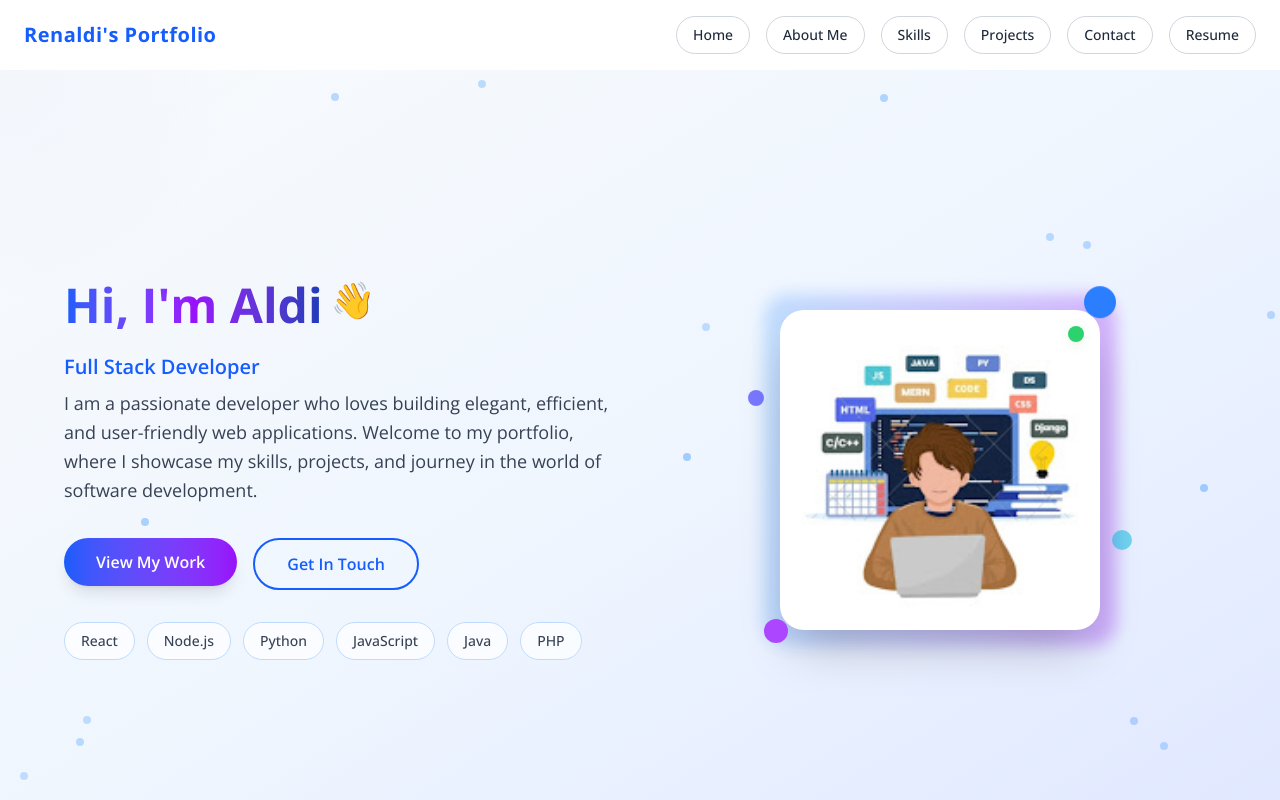
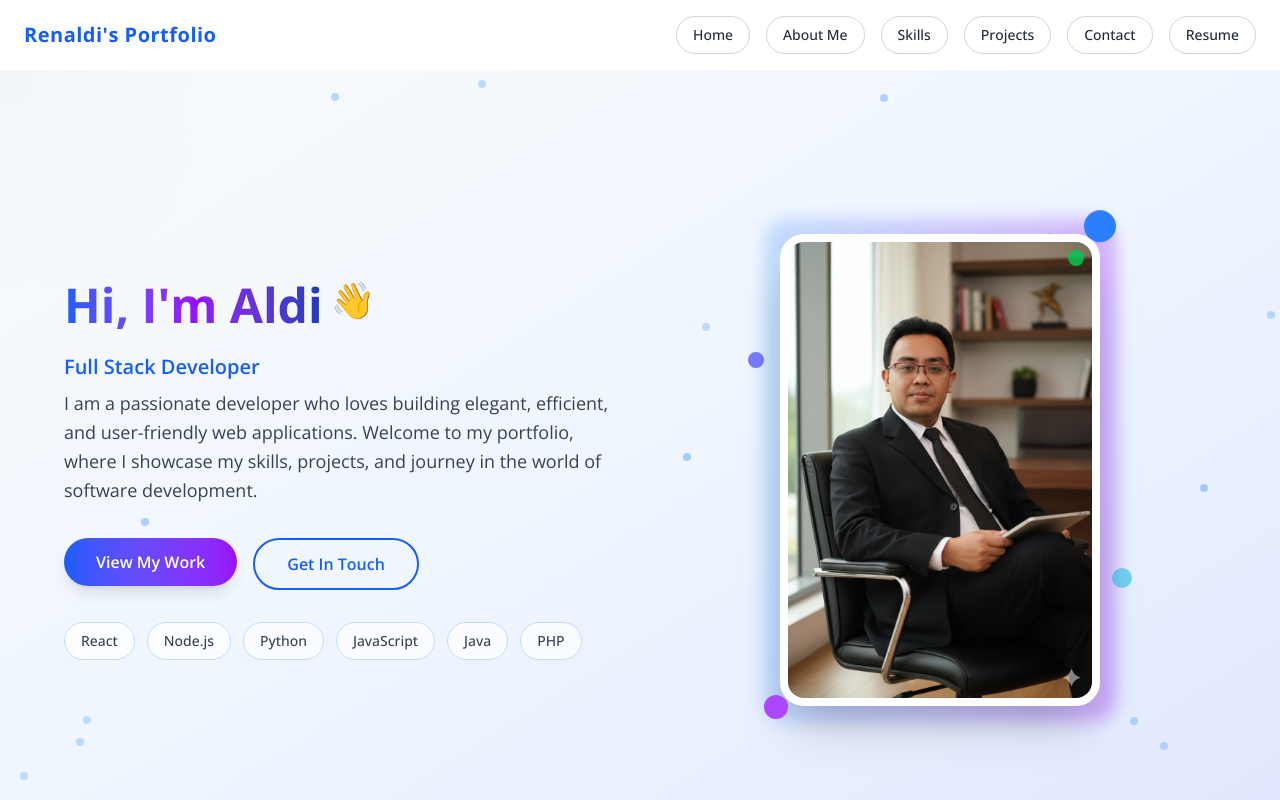
Before and after one commit to aldi1995/renaldi-portfolios, a React (Vite) app: page / in a window 1280 px wide. Shown: the top 800 px of the page. Built offline with nearby package versions, Linux system fonts and the light colour scheme.

Commit message:
Via upload
update photo

```diff
--- a/src/Home/Home.jsx
+++ b/src/Home/Home.jsx
@@ -134,8 +134,8 @@ const Home = () => {
             {/* Main image container */}
             <div className="relative bg-white p-2 rounded-3xl shadow-2xl transform group-hover:scale-105 transition-all duration-500">
               <img
-                src="./channels4_profile.jpg"
-                alt="Aadarsh"
+                src="./channels4_profile1.png"
+                alt="Aldi"
                 className="w-full h-auto rounded-2xl object-cover"
               />
 
```
